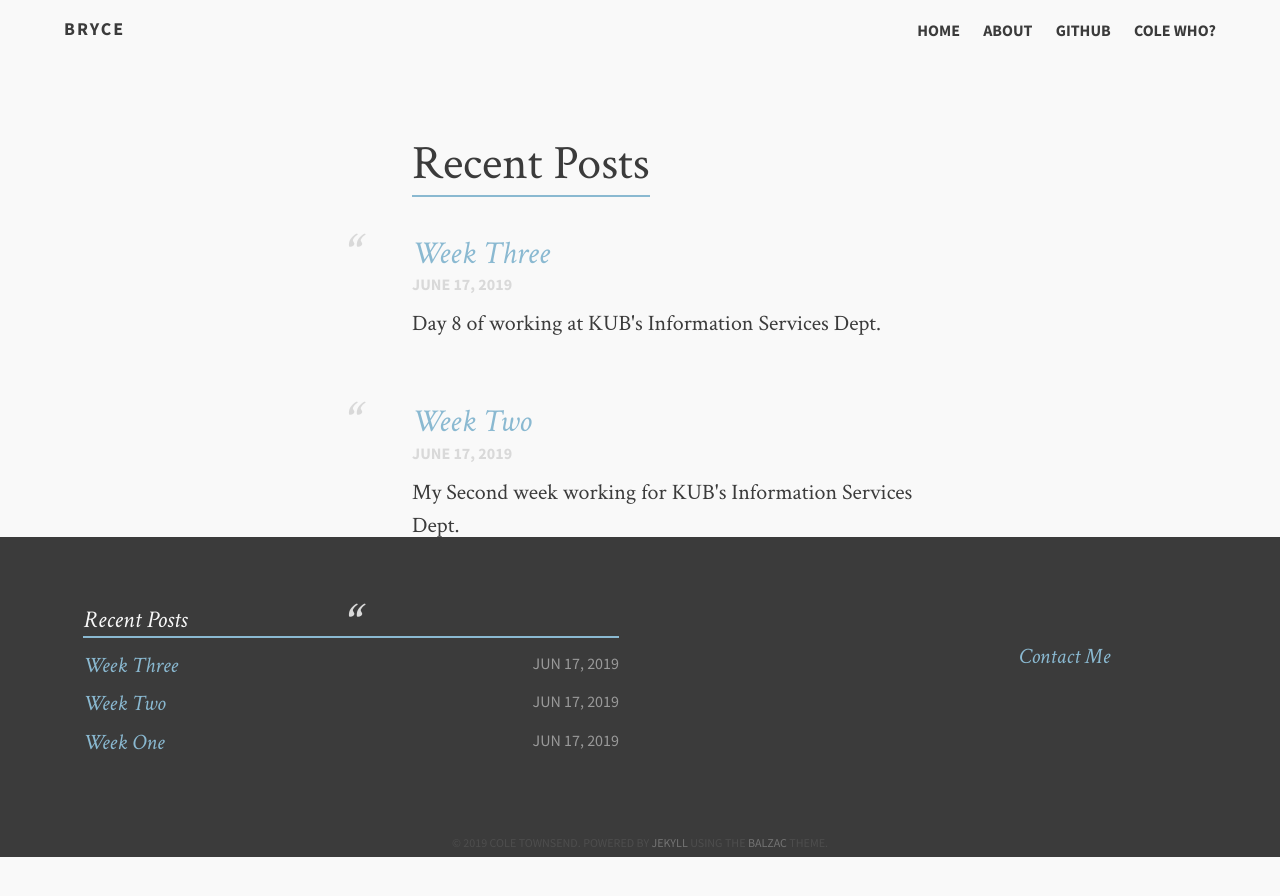
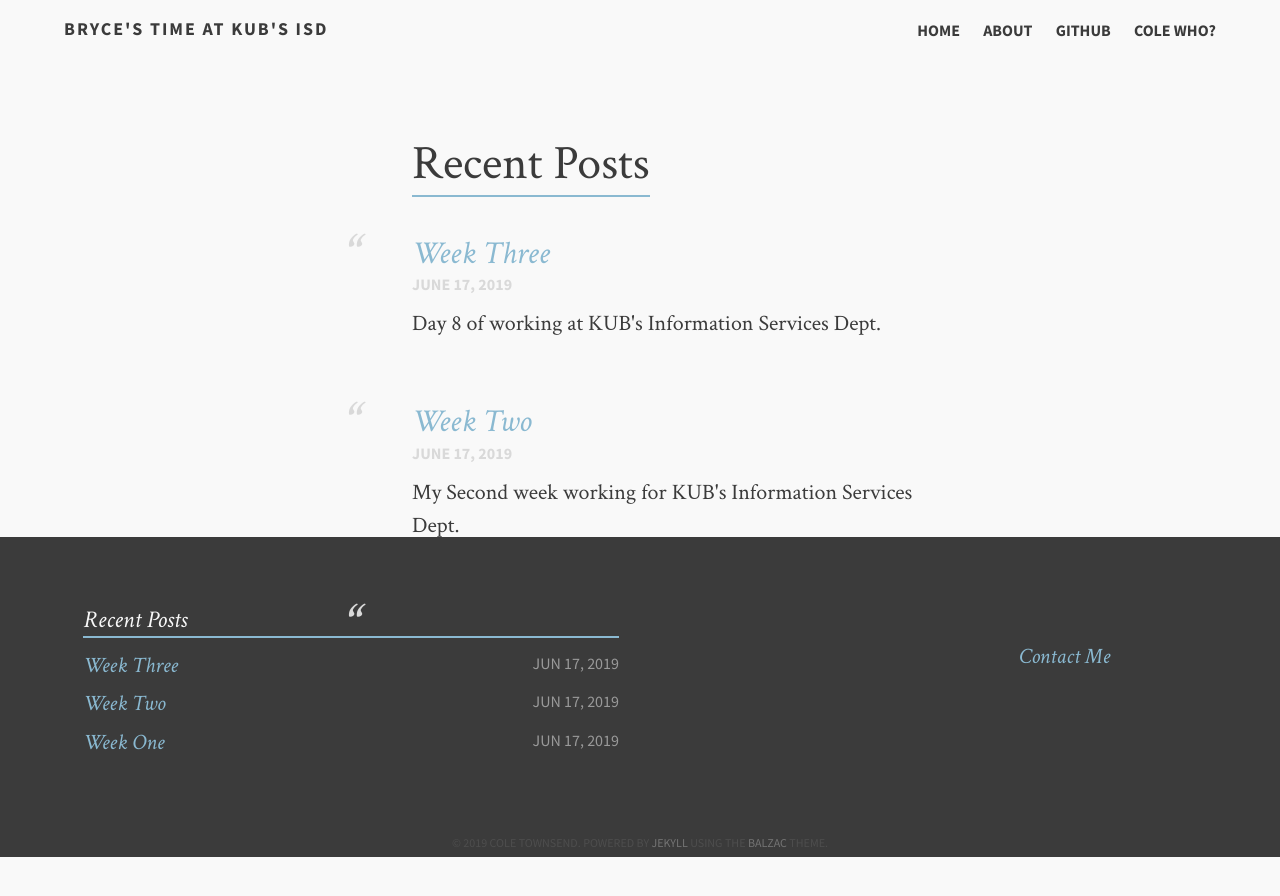
Before and after one commit to bcooley01/bcooley01.github.io, a Jekyll site: the page built from index.md, in a window 1280 px wide. Shown: the top 896 px of the page. Built offline with Jekyll 4.4.1, drawn with Linux system fonts in a browser that asks for light colours.

Commit message:
New site title.4

```diff
--- a/_config.yml
+++ b/_config.yml
@@ -1,4 +1,4 @@
-title:            Bryce
+title:            Bryce's time at KUB's ISD
 tagline:          A beautiful theme.
 description:      Describe your website.
 canonical: http://jekyll.gtat.me
```
